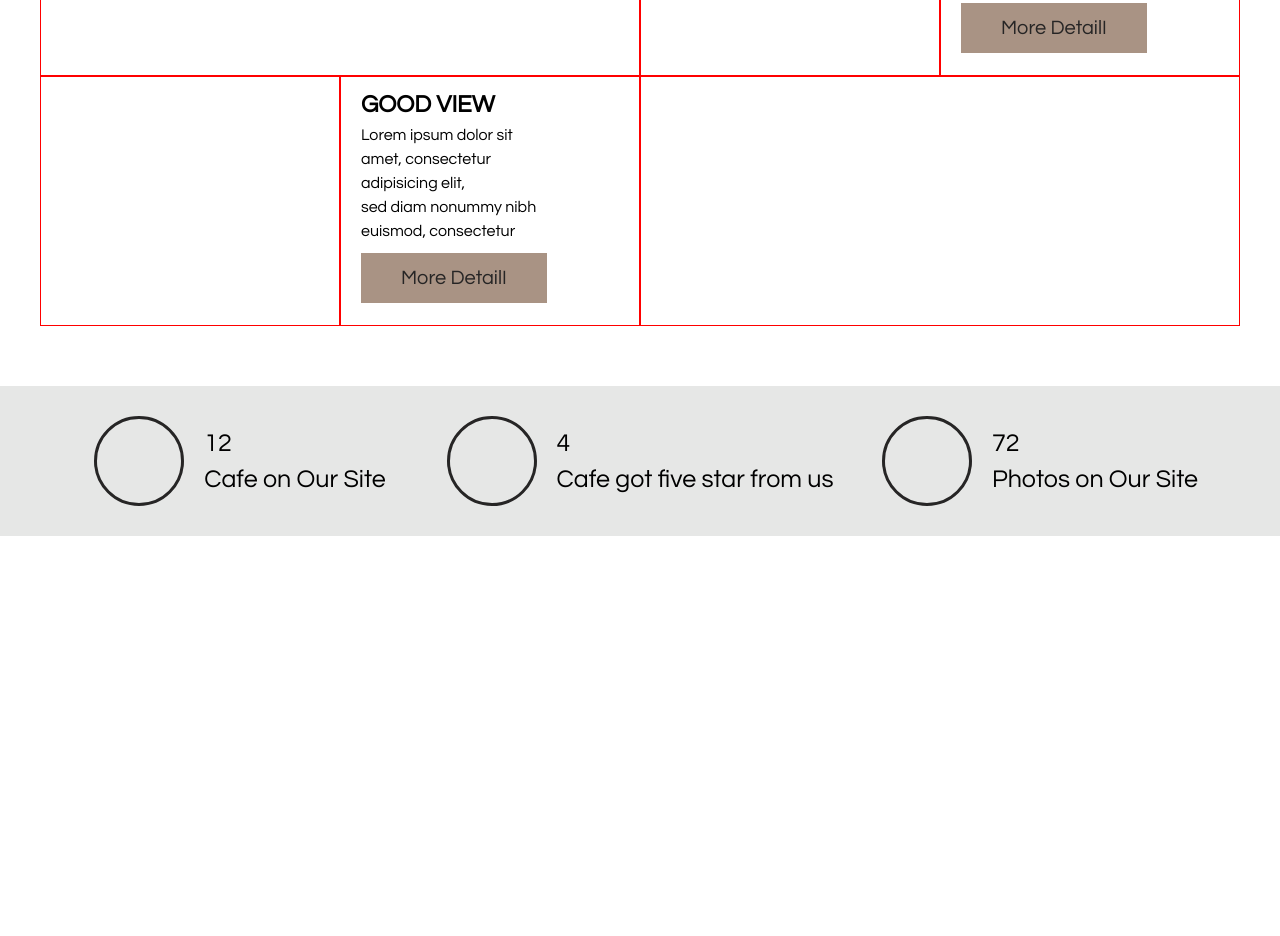
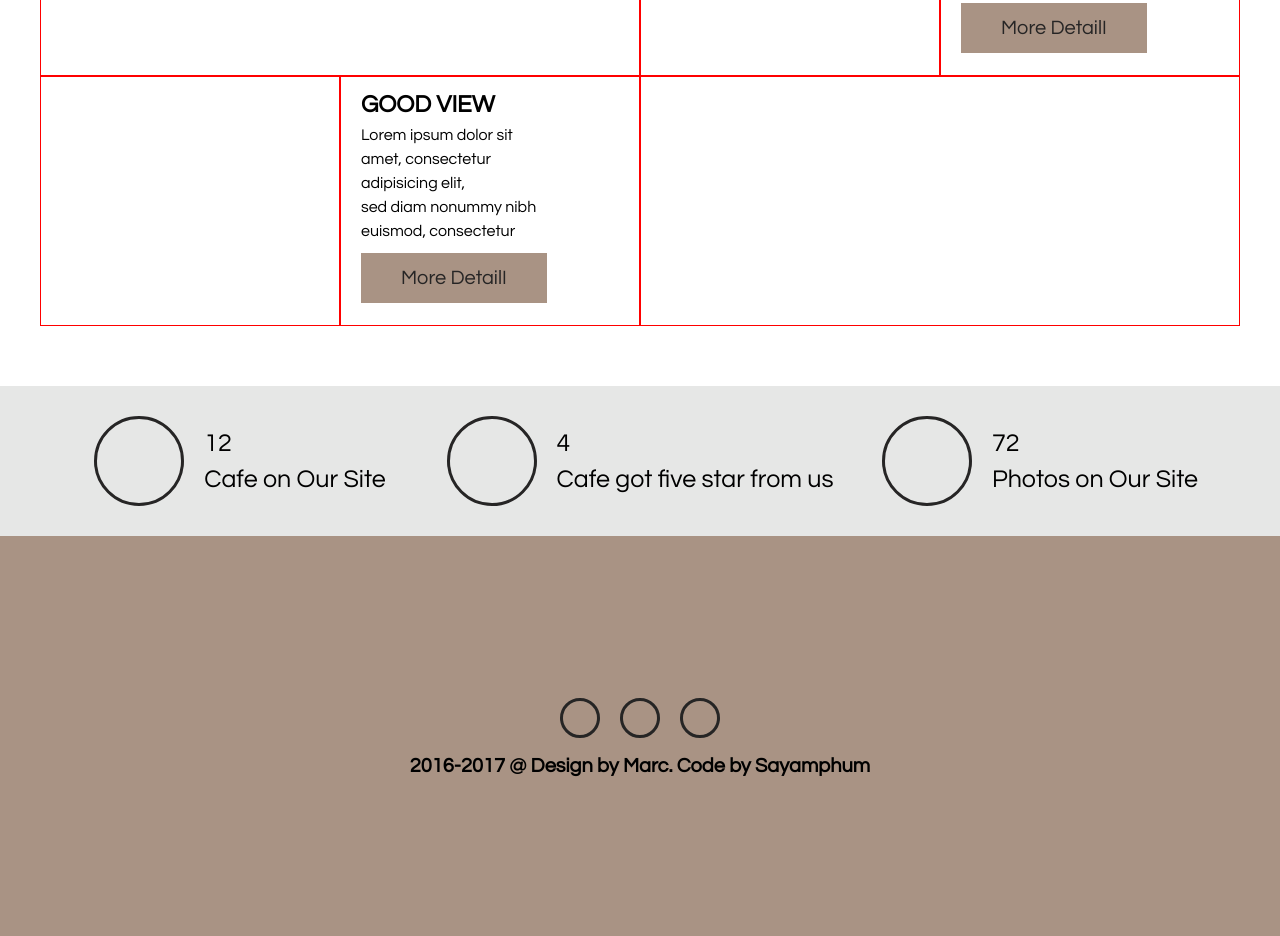
Before and after one commit to Antsar87/cafe, a website: page index.html in a window 1280 px wide. Shown: the part 1820-2756 px from the top of the page. Before the commit the page ends 2356 px from the top, so only its background shows below. Drawn offline with Linux system fonts and the light colour scheme.

Commit message:
footer finished

```diff
--- a/index.html
+++ b/index.html
@@ -137,5 +137,13 @@
         </div>
       </div>
     </section>
+    <footer class="footer">
+      <div class="footer__box">
+        <div></div>
+        <div></div>
+        <div></div>
+      </div>
+      <p>2016-2017 @ Design by Marc. Code by Sayamphum</p>
+    </footer>
   </body>
 </html>
--- /dev/null
+++ b/scss/layout/_footer.scss
@@ -0,0 +1,23 @@
+.footer {
+  background: $color-brown;
+  height: 40rem;
+  @include flex-center-center;
+  flex-direction: column;
+
+  &__box {
+    @include flex-center-center;
+    gap: 2rem;
+    margin-bottom: 2rem;
+
+    div {
+      border: 3px solid $color-black;
+      height: 4rem;
+      width: 4rem;
+      border-radius: 50%;
+    }
+  }
+  p {
+    font-size: 2rem;
+    font-weight: 700;
+  }
+}
--- a/scss/main.scss
+++ b/scss/main.scss
@@ -14,3 +14,4 @@
 @import 'layout/vacation';
 @import 'layout/cafe';
 @import 'layout/site';
+@import 'layout/footer';
```
Also changed, not shown: css/style.css.
